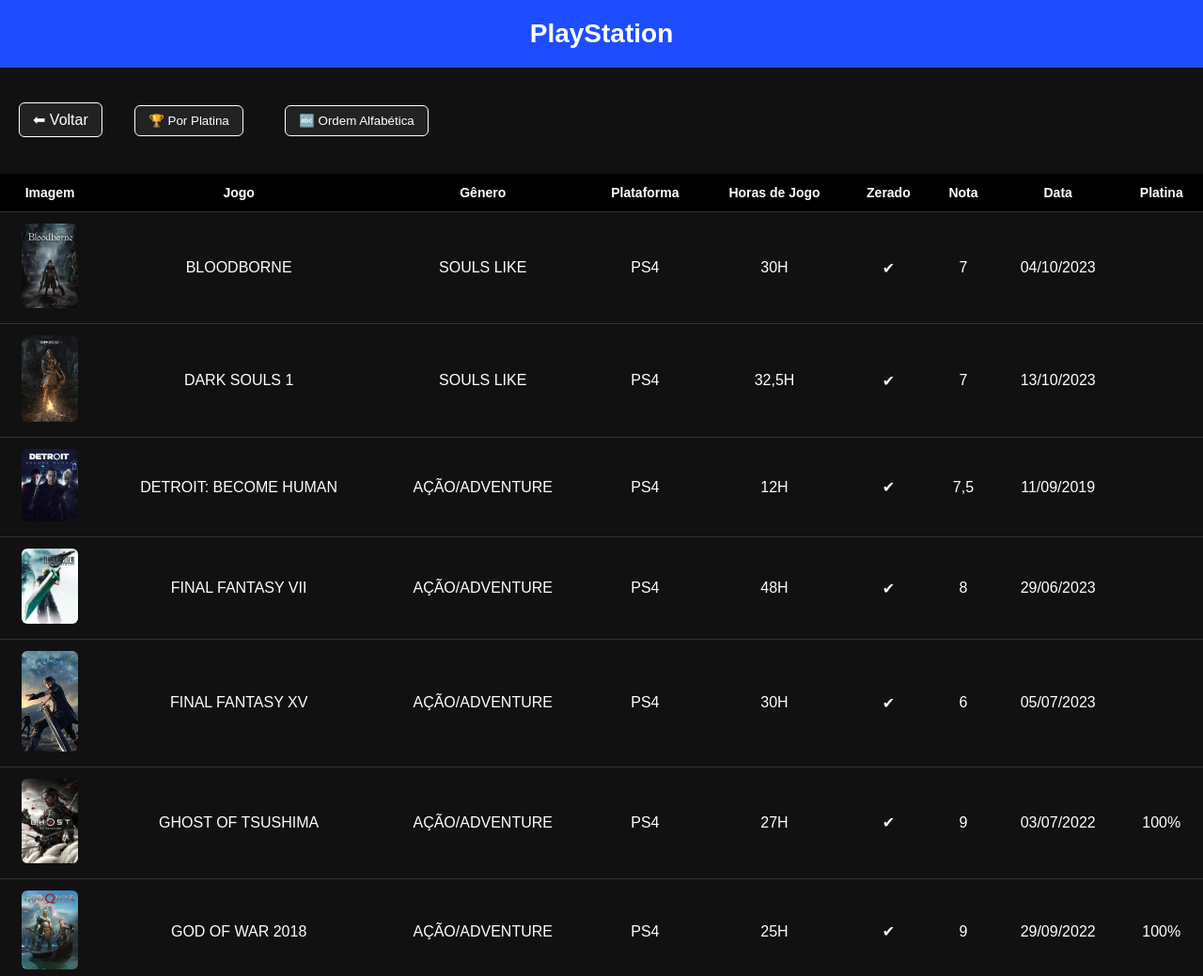
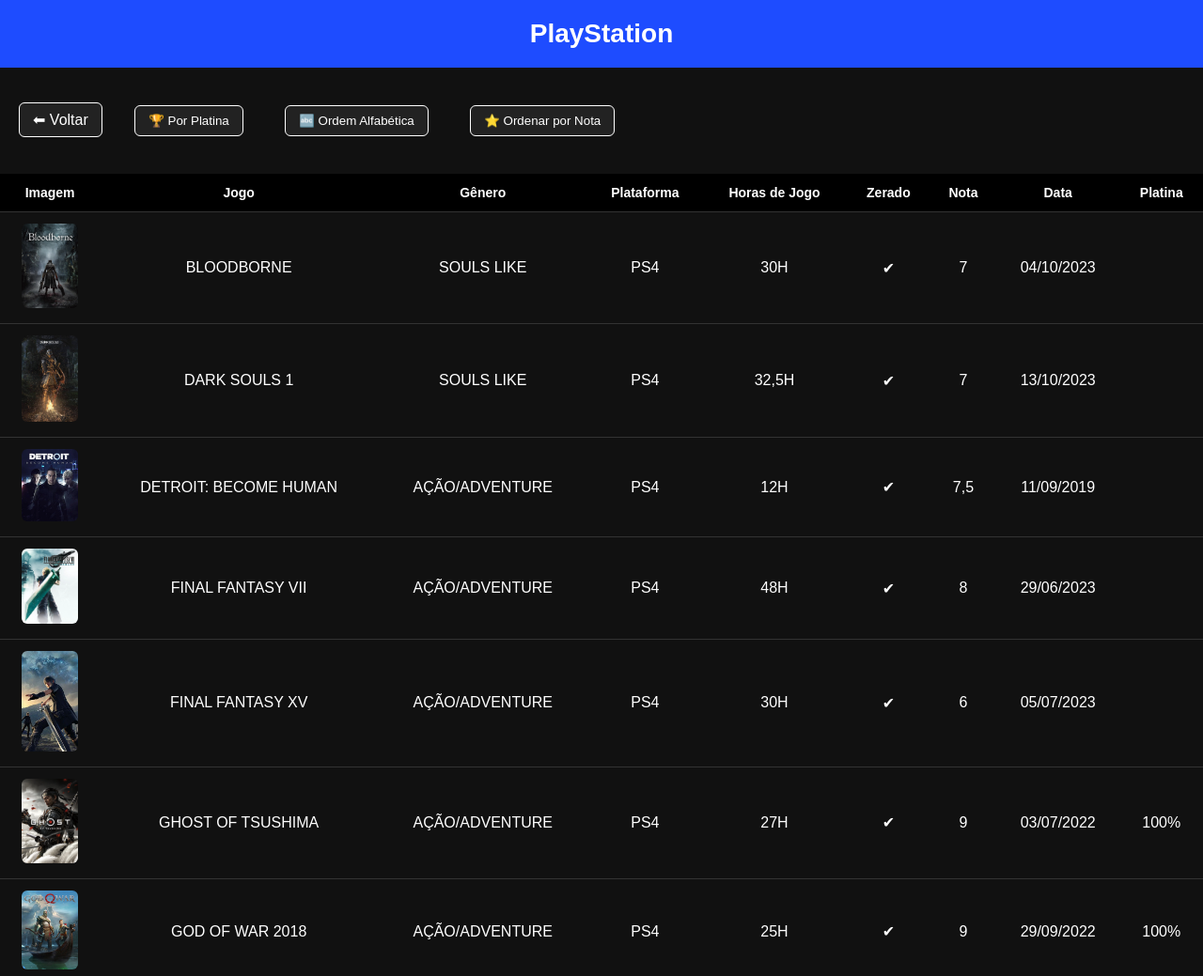
Before and after one commit to Verso123/meus-games-zerados, a plain HTML site: page playstation.html in a window 1280 px wide. Shown: the top 1039 px of the page at 94% size. Drawn offline with Linux system fonts and the light colour scheme.

Commit message:
Update playstation.html

```diff
--- a/playstation.html
+++ b/playstation.html
@@ -13,6 +13,7 @@
   <a class="voltar" href="index.html" style="margin: 0 10px 0 0;">⬅ Voltar</a>
   <button class="voltar" onclick="ordenarPlatinas()" style="cursor:pointer; background:#222;">🏆 Por Platina</button>
   <button class="voltar" onclick="ordenarAlfabetico()" style="cursor:pointer; background:#222;">🔤 Ordem Alfabética</button>
+  <button class="voltar" onclick="ordenarPorNota()" style="cursor:pointer; background:#222;">⭐ Ordenar por Nota</button>
 </div>
 
 <table>
```
